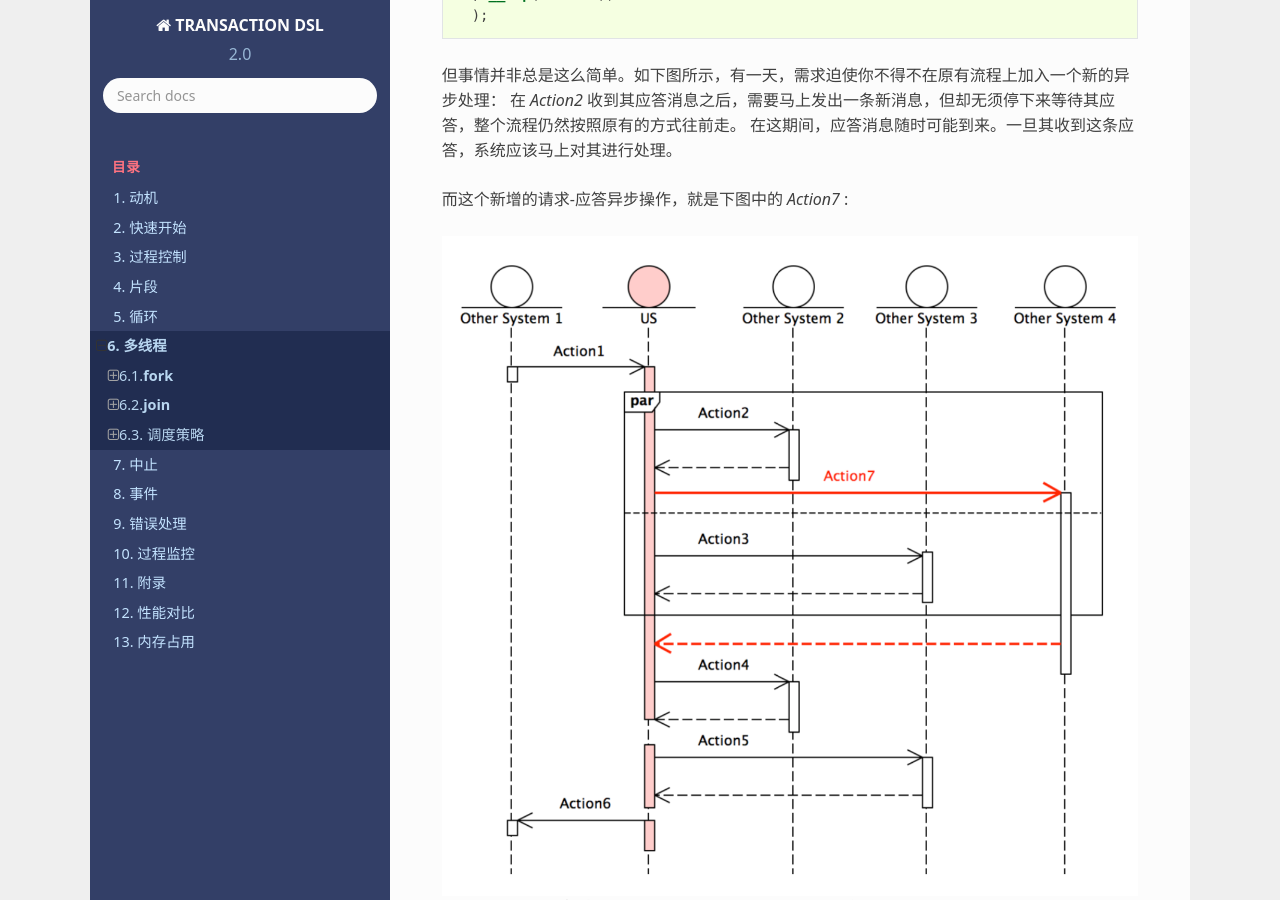
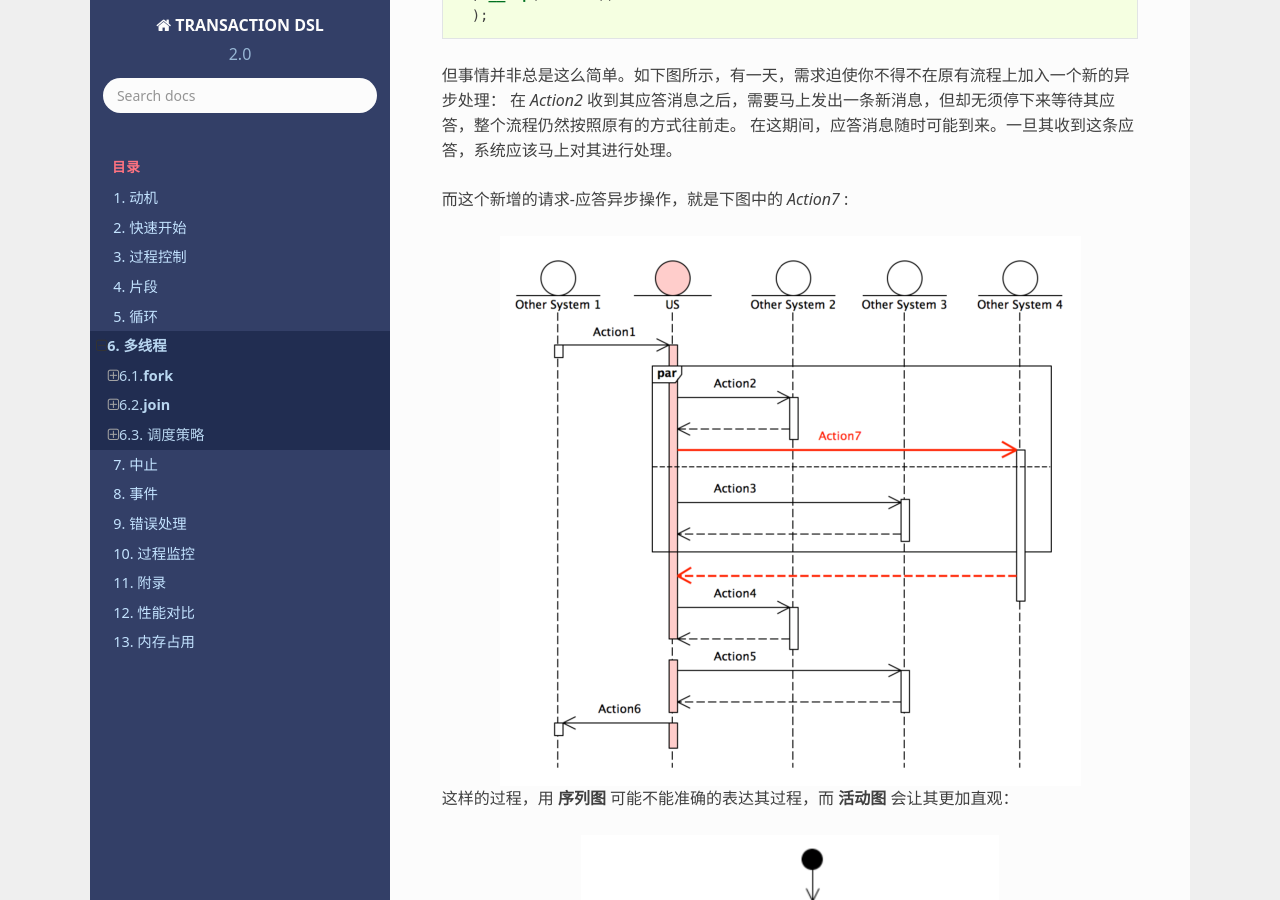
Before and after one commit to godsme/trans-dsl-2, a Sphinx documentation site: the page built from doc/source/multi-thread.rst, in a window 1280 px wide and 900 px high, scrolled down 1166 px. Built offline with Sphinx 7.4.7 and the Read the Docs theme 2.0.0, drawn with Linux system fonts in a browser that asks for light colours; formulas are drawn with MathJax 3.

```diff
--- a/doc/source/multi-thread.rst
+++ b/doc/source/multi-thread.rst
@@ -34,11 +34,13 @@
 
 .. image:: images/multi-thread/mt-2.png
    :align: center
+   :scale: 50%
 
 这样的过程，用 **序列图** 可能不能准确的表达其过程，而 **活动图** 会让其更加直观：
 
 .. image:: images/multi-thread/mt-3.png
    :align: center
+   :scale: 50%
 
 
 **fork**
@@ -119,6 +121,7 @@
 
 .. image:: images/multi-thread/mt-4.png
    :align: center
+   :scale: 50%
 
 对于这样的约束，你可以使用 ``__join`` 来描述。它的参数，就是某个线程要等待的 `Thread ID` 。例如:
 
@@ -177,6 +180,7 @@
 
 .. image:: images/multi-thread/mt-5.png
    :align: center
+   :scale: 50%
 
 可描述为：
 
@@ -205,6 +209,7 @@
 
 .. image:: images/multi-thread/mt-6.png
    :align: center
+   :scale: 50%
 
 所以，你会希望将代码写成这种形式，从而减少对于线程的操作，也让代码看来更加的简洁。
 
```
Also changed, not shown: 1 other file.
